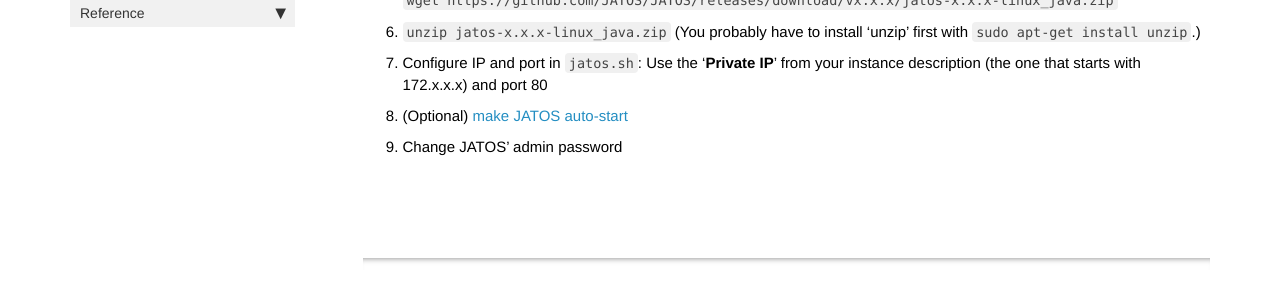
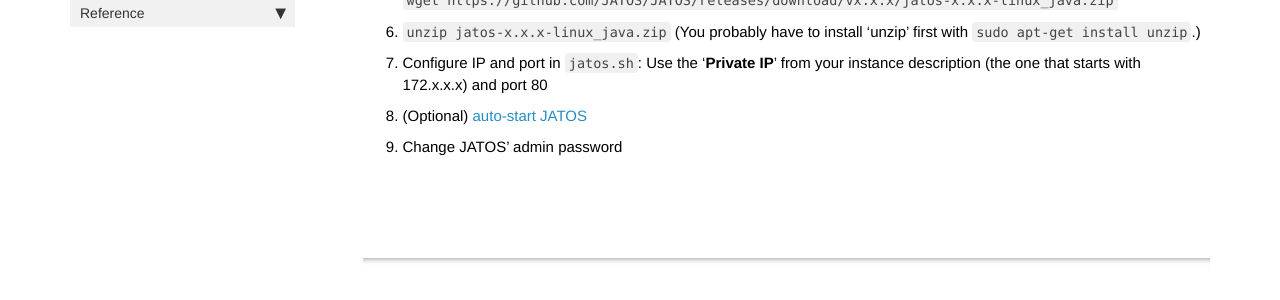
Before and after one commit to kristian-lange-tw/JATOS_docs_v3, a Jekyll site: the page built from pages/JATOS-in-Amazons-Cloud-without-Docker.md, in a window 1280 px wide. Shown: the part 480-780 px from the top of the page. Built offline with Jekyll 4.4.1, drawn with Linux system fonts in a browser that asks for light colours; nearby versions of some CDN libraries; comment, search, counter and statistics services are not loaded.

Commit message:
Update JATOS-in-Amazons-Cloud-without-Docker.md

```diff
--- a/pages/JATOS-in-Amazons-Cloud-without-Docker.md
+++ b/pages/JATOS-in-Amazons-Cloud-without-Docker.md
@@ -19,5 +19,5 @@
 1. Get the latest JATOS bundled with Java (exchange x.x.x with the version you want) `wget https://github.com/JATOS/JATOS/releases/download/vx.x.x/jatos-x.x.x-linux_java.zip`
 1. `unzip jatos-x.x.x-linux_java.zip` (You probably have to install 'unzip' first with `sudo apt-get install unzip`.)
 1. Configure IP and port in `jatos.sh`: Use the '**Private IP**' from your instance description (the one that starts with 172.x.x.x) and port 80
-1. (Optional) [make JATOS auto-start](JATOS-on-a-server.html#optional-auto-start-jatos)
+1. (Optional) [auto-start JATOS](JATOS-on-a-server.html#7-optional-auto-start-jatos)
 1. Change JATOS' admin password
```
